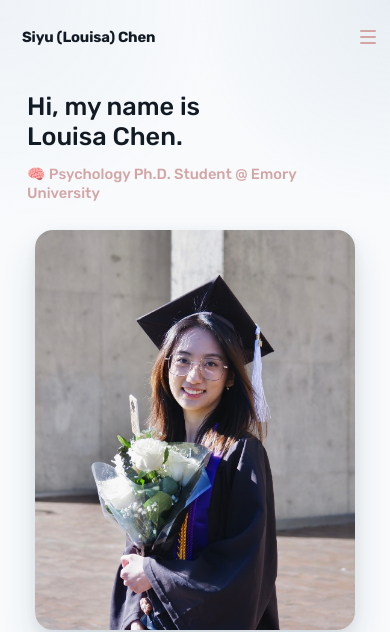
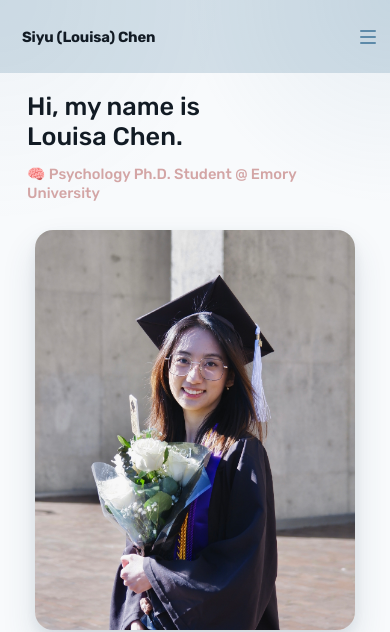
Before and after one commit to louisa-chen-2002/louisa-chen-2002.github.io, a plain HTML site: page index.html in a window 390 px wide. Shown: the top 632 px of the page. Drawn offline with Linux system fonts and the light colour scheme.

Commit message:
Update mobile header colors and about photo spacing

```diff
--- a/styles.css
+++ b/styles.css
@@ -1633,11 +1633,20 @@ a.cv-link {
     padding-bottom: 0.8rem;
     position: relative;
     top: auto;
-    z-index: auto;
+    z-index: 2;
     padding-top: 0;
     background: transparent;
     backdrop-filter: none;
     -webkit-backdrop-filter: none;
+  }
+
+  .site-header::before {
+    content: "";
+    position: absolute;
+    inset: -1rem -1.375rem 0;
+    background: rgba(93, 138, 169, 0.24);
+    pointer-events: none;
+    z-index: -1;
   }
 
   .site-header-top {
@@ -1681,7 +1690,7 @@ a.cv-link {
     border-radius: 0;
     background: transparent;
     box-shadow: none;
-    color: var(--accent);
+    color: var(--accent-deep);
     font-size: 0.82rem;
     font-weight: 600;
     line-height: 1;
@@ -1957,6 +1966,10 @@ a.cv-link {
     margin-bottom: 0.8rem;
   }
 
+  .journal-side-title {
+    margin-bottom: 1.65rem;
+  }
+
   .journal-home-title {
     margin-top: 1.4rem;
     margin-bottom: 0.35rem;
```
